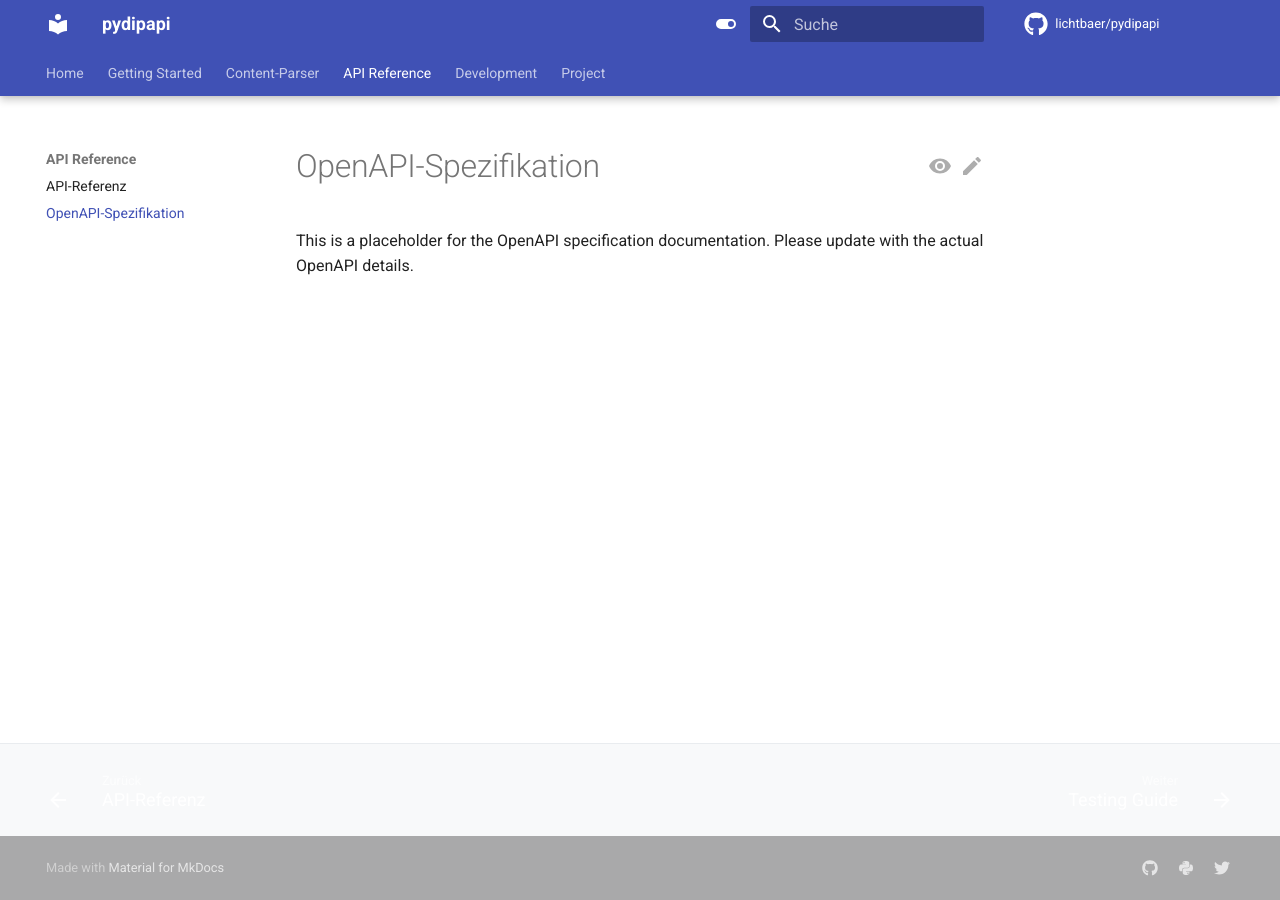
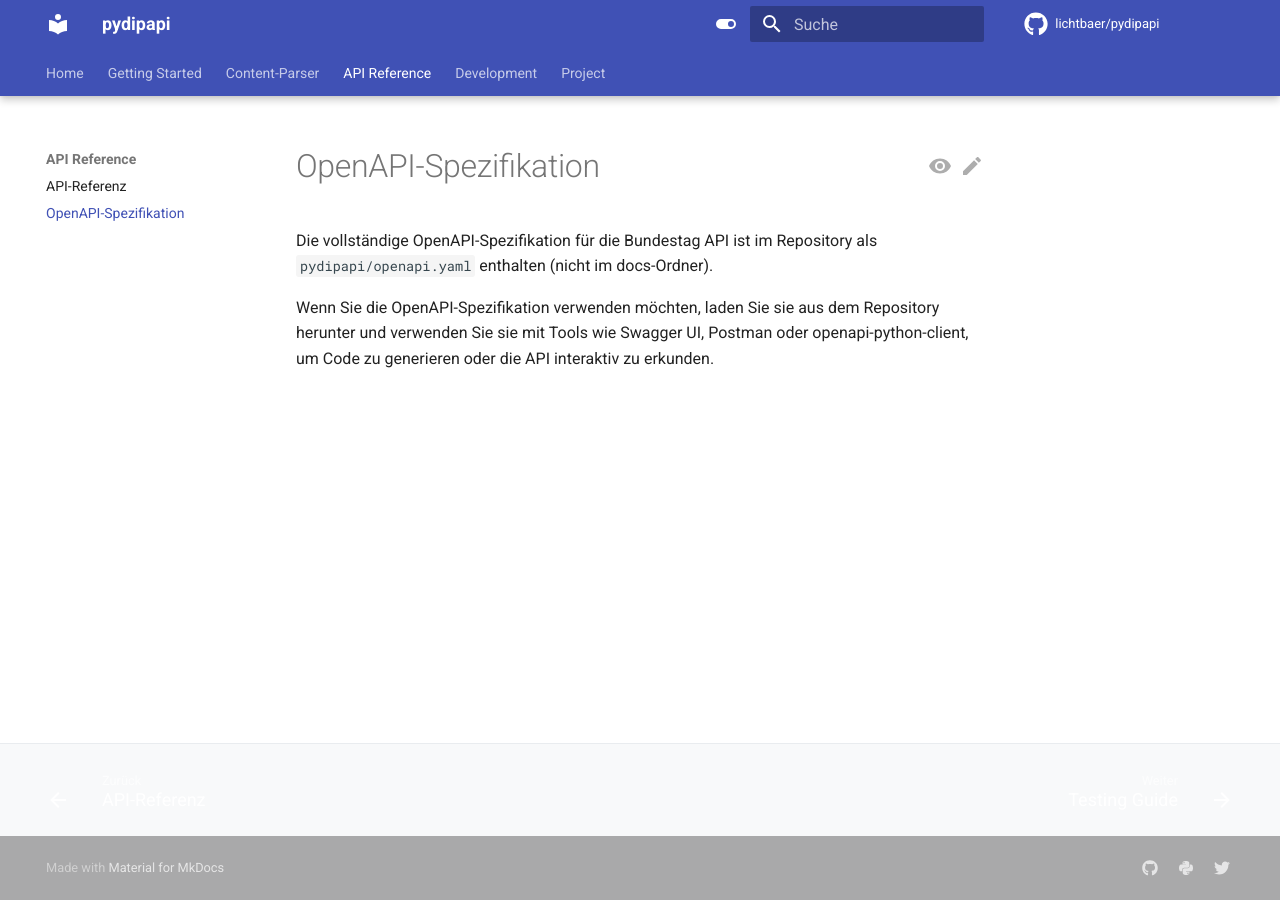
Before and after one commit to lichtbaer/pydipapi, an MkDocs documentation site: the page built from docs/openapi_spec.md, in a window 1280 px wide. Built offline with MkDocs 1.6.1 and Material for MkDocs 9.7.7, drawn with Linux system fonts in a browser that asks for light colours; comment, search, counter and statistics services are not loaded; the version menu is left out.

Commit message:
docs: fix documentation build warnings and clean up redundant files
- Remove redundant docs/development.md (content covered in developer_guide.md)
- Remove redundant docs/openapi.md (content merged into openapi_spec.md)
- Update docs/openapi_spec.md with actual OpenAPI specification information
- Documentation now builds cleanly without warnings
- All navigation issues resolved

```diff
--- a/docs/openapi_spec.md
+++ b/docs/openapi_spec.md
@@ -1,3 +1,5 @@
 # OpenAPI-Spezifikation
 
-This is a placeholder for the OpenAPI specification documentation. Please update with the actual OpenAPI details.
+Die vollständige OpenAPI-Spezifikation für die Bundestag API ist im Repository als `pydipapi/openapi.yaml` enthalten (nicht im docs-Ordner).
+
+Wenn Sie die OpenAPI-Spezifikation verwenden möchten, laden Sie sie aus dem Repository herunter und verwenden Sie sie mit Tools wie Swagger UI, Postman oder openapi-python-client, um Code zu generieren oder die API interaktiv zu erkunden.
```
Also changed, not shown: docs/development.md (deleted, +0 -19 lines), docs/openapi.md (deleted, +0 -5 lines).
